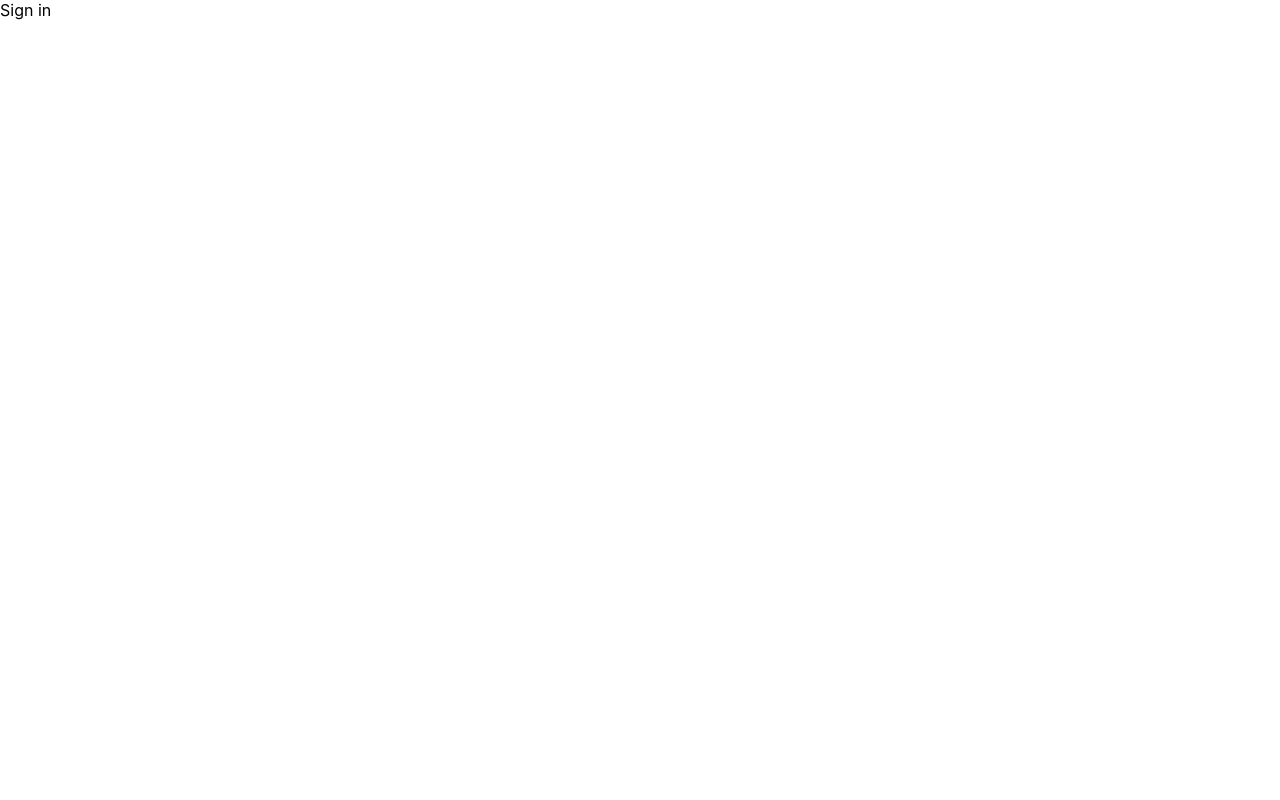
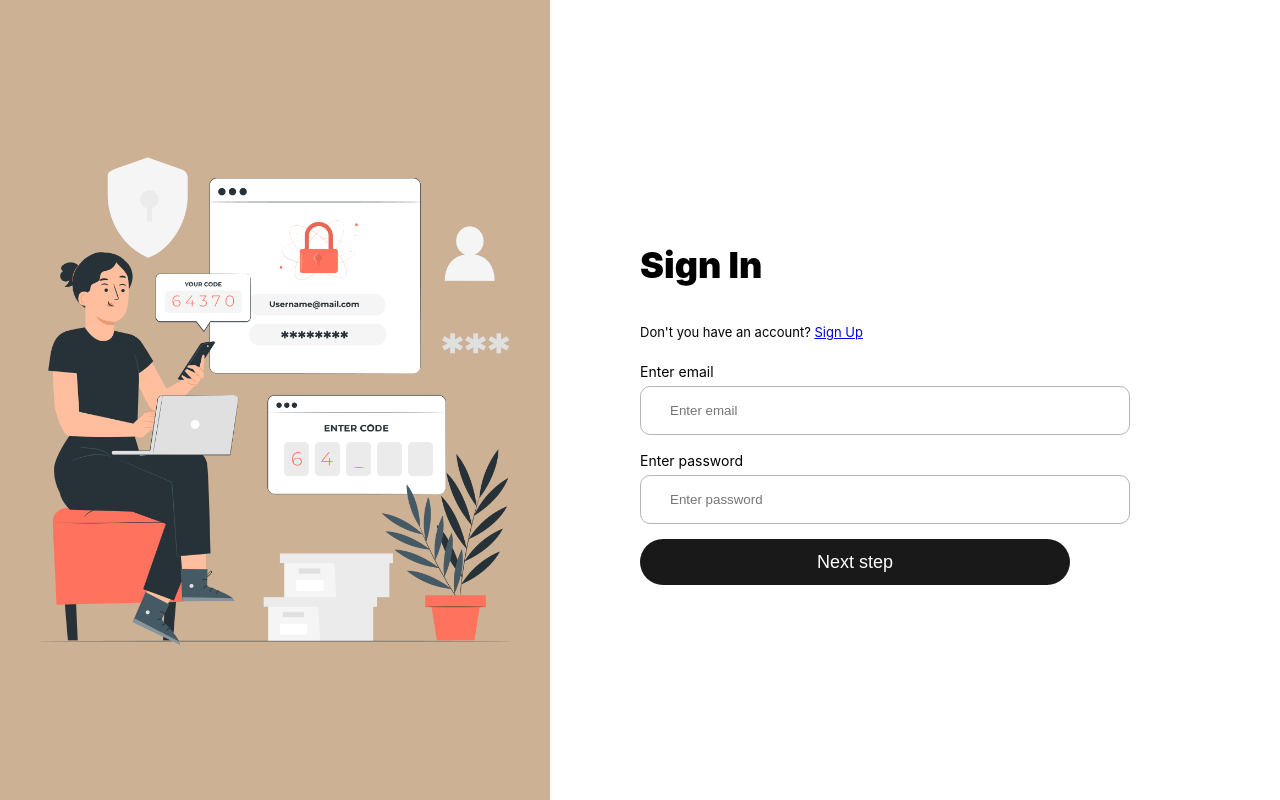
Before and after one commit to Akhmadjon-dev/book-store, a React (Create React App) app: page /sign-in in a window 1280 px wide. Built offline with nearby package versions, Linux system fonts and the light colour scheme.

Commit message:
Registration is fully completed

```diff
--- a/src/App.js
+++ b/src/App.js
@@ -7,17 +7,28 @@ import SignIn from './container/Auth/SignIn'
 
 
 function App() {
+  const user = localStorage.getItem('user')
+
+  if(user){
     return (
       <Fragment>
         <Routes>
           <Route path="/" element={<h3>Home</h3>} />
-        <Route path="/sign-up" element={<SignUp />} />
-        <Route path="/sign-in" element={<SignIn />} />
           <Route path="/not-found" element={<h3>Not Found</h3>} />
           <Route path="*" element={<Navigate to="/not-found" />} />
         </Routes>
       </Fragment>
-  )// comment
+    )
+  } else{
+    return (
+      <Fragment>
+        <Routes>
+          <Route path="/sign-up" element={<SignUp />} />
+          <Route path="/sign-in" element={<SignIn />} />
+          <Route path="*" element={<Navigate to="/sign-in" />} />
+        </Routes>
+      </Fragment>
+    )
   }
-
+}
 export default App
--- a/src/container/Auth/SignIn.jsx
+++ b/src/container/Auth/SignIn.jsx
@@ -1,7 +1,52 @@
-import React from 'react';
+import React, { useState,  } from 'react';
+import { Link } from 'react-router-dom';
+import Container from './styles/StySignUp';
+import img from '../../assets/img/imgSignUp.png';
+import Input from '../../components/Input';
+import Button from '../../components/Button';
+
+
+
 
 function SignIn() {
-  return <div>Sign  in</div>;
+  const [formData, setFormData] = useState({
+    email: '',
+    password: ''
+  });
+
+
+  const inputHandler = (e) => {
+    const { name, value } = e.target;
+    setFormData({ ...formData, [name]: value });
+  }
+
+  const submitHandler = (e) => {
+    e.preventDefault();
+    console.log(formData);
+  }
+
+  console.log(formData);
+
+  const { email, password } = formData;
+
+  return <Container>
+      <div className="container__img">
+        <img src={img} alt="left description"/>
+      </div>
+      <form onSubmit={submitHandler} className="form">
+        <h1 className="form__title">
+          Sign In
+        </h1>
+        <p className="form__subtitle">
+          Don't you have an account? <Link to="/sign-up">Sign Up</Link>
+        </p>
+        <div className="form__group">
+          <Input name="email" label="Enter email" type="email" value={email} placeholder="Enter email" onChange={inputHandler} />
+          <Input name="password" label="Enter password" type="password" value={password} placeholder="Enter password" onChange={inputHandler} />
+          <Button title="Next step" type={'submit'} />
+        </div>
+      </form>
+  </Container>;
 }
 
 export default SignIn;
--- a/src/container/Auth/SignUp.jsx
+++ b/src/container/Auth/SignUp.jsx
@@ -1,5 +1,6 @@
 import React, { useState,  } from 'react';
-import { Link } from 'react-router-dom';
+import { Link, useNavigate } from 'react-router-dom';
+import client from '../../utils/axios';
 import Container from './styles/StySignUp';
 import img from '../../assets/img/imgSignUp.png';
 import Input from '../../components/Input';
@@ -15,8 +16,9 @@ function SignUp() {
     email: '',
     password: '',
     phone: '',
-    // address: '',
   });
+  const history = useNavigate();
+
 
 
   const inputHandler = (e) => {
@@ -24,9 +26,20 @@ function SignUp() {
     setFormData({ ...formData, [name]: value });
   }
 
-  const submitHandler = (e) => {
+  const submitHandler = async (e) => {
     e.preventDefault();
-    console.log(formData);
+    try {
+      const res = await client.post('/sign-up', formData);
+      if(res.status === 201) {
+        localStorage.setItem('token', res.data.token);
+        localStorage.setItem('user', JSON.stringify(res.data.user));
+        history('/');
+      }
+
+    }
+    catch (error) {
+      console.log(error);
+    }
   }
 
   console.log(formData);
@@ -42,7 +55,7 @@ function SignUp() {
           Sign Up
         </h1>
         <p className="form__subtitle">
-          {/* Already have an account? <Link to="/sign-in">Sign In</Link>  */}
+          Already have an account? <Link to="/sign-in">Sign In</Link>
         </p>
         <div className="form__group">
           <Input name="firstName" label="First Name" type="text" value={firstName} placeholder="First Name" onChange={inputHandler} />
--- a/src/utils/axios.js
+++ b/src/utils/axios.js
@@ -1,30 +1,22 @@
-import axios from 'axios';
+import axios  from  'axios';
 
 
-
-const apiClient = axios.create({
+const Client = axios.create({
     baseURL: 'http://localhost:8000/api',
-    timeout: 30000
-})
+    timeout: 10000,
+});
 
 
-apiClient.interceptors.request.use(config => {
-    const token = localStorage.getItem('token') || '';
-    config.headers['Authorization'] = token ? `Bearer ${token}` : '';
-    config.headers.language = 'uz';
+Client.interceptors.request.use(config => {
+    console.log('Request Interceptor', config);
+
     return config;
-}, error => {
-    Promise.reject(error);
-})
-
-apiClient.interceptors.response.use(response => {
-    return response;
-}, error => {
-    if (error.response?.status === 401) {
-        localStorage.removeItem('token');
-        window.location.reload();
-    }
-    return Promise.reject(error);
 });
 
-export default apiClient;
+Client.interceptors.response.use(response => {
+    console.log('Response Interceptor', response);
+    return response;
+});
+
+
+export default Client;
```
Also changed, not shown: src/utils/dist/axios.dev.js. Lines whose indentation alone changed are shown as unchanged.
